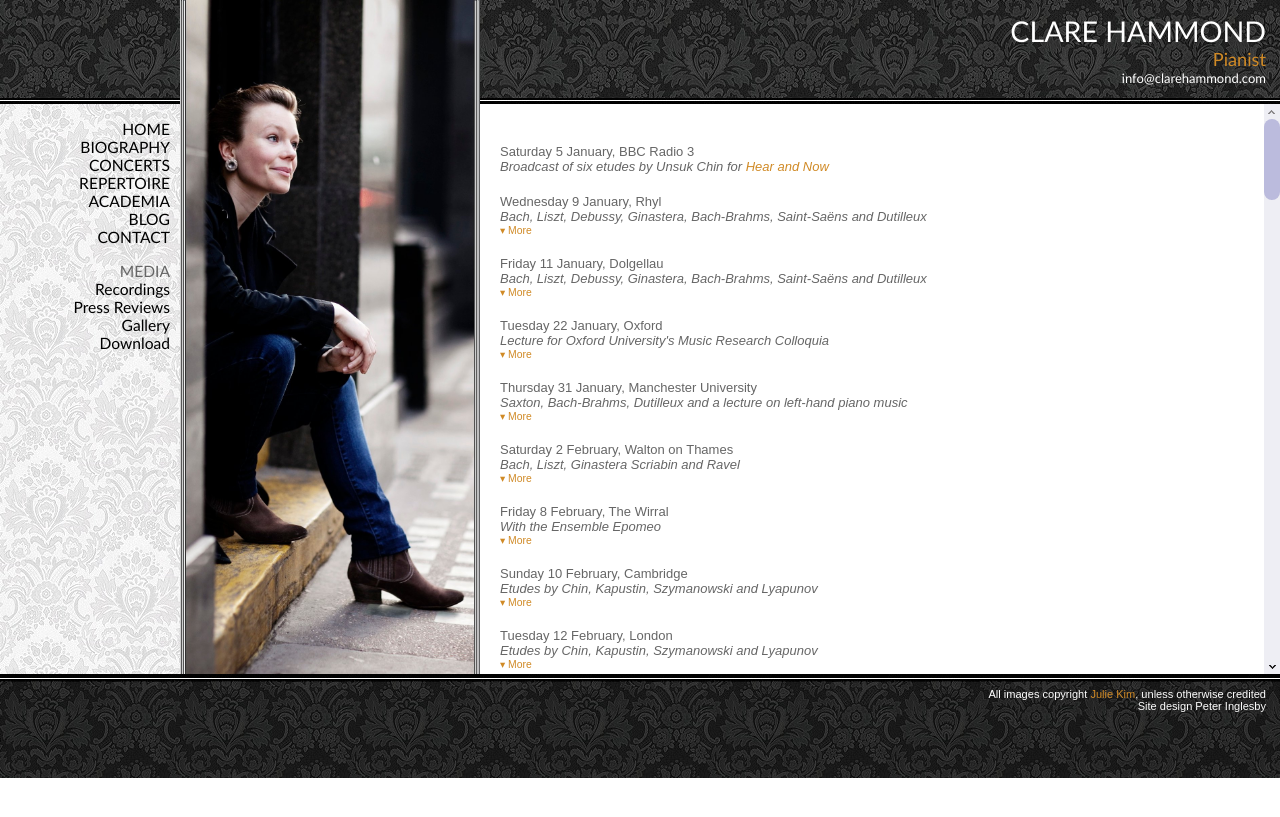
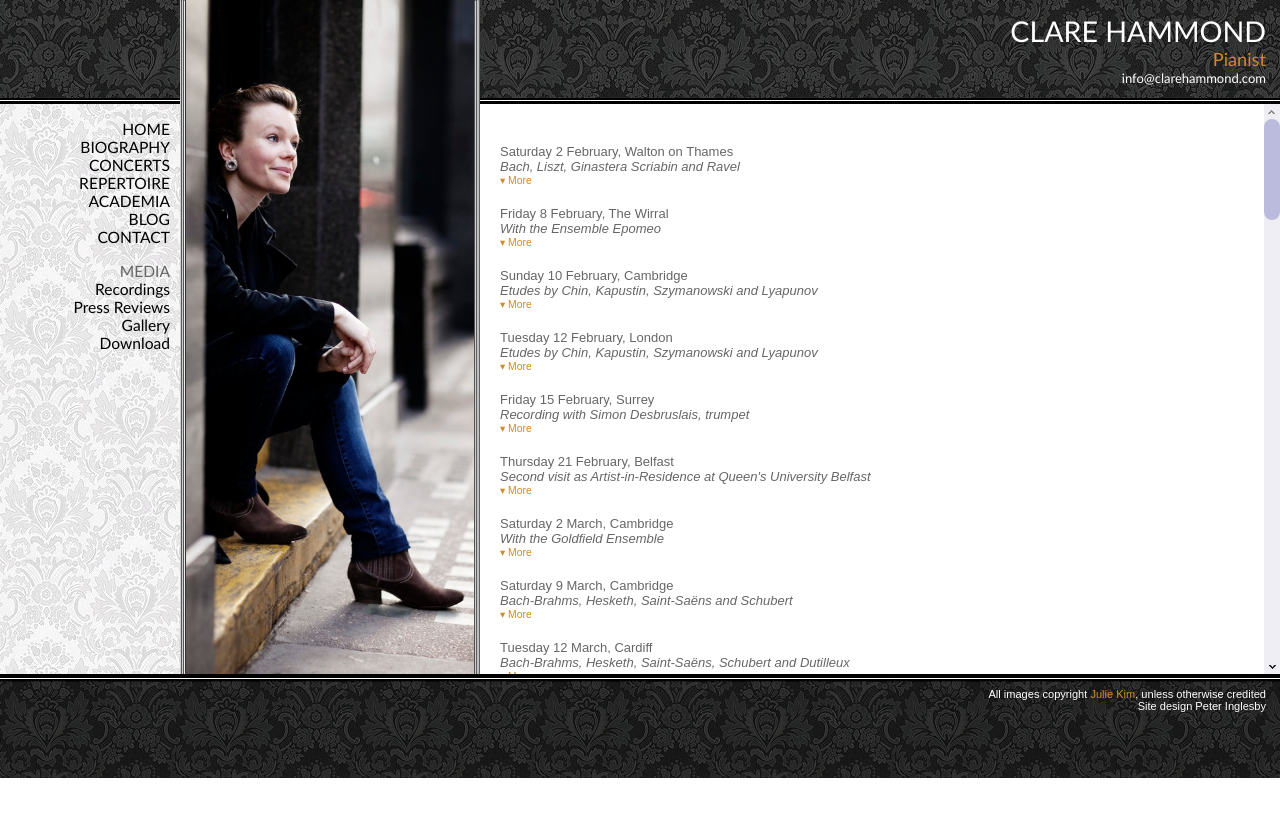
Before and after one commit to hammonc/clarehammond.com, a Jekyll site: the page built from concerts.html, in a window 1280 px wide. Shown: the top 817 px of the page. Built offline with Jekyll 4.4.1, drawn with Linux system fonts in a browser that asks for light colours.

Commit message:
concerts update

```diff
--- a/concerts.html
+++ b/concerts.html
@@ -3,88 +3,7 @@ layout: with-image
 image: concerts.jpg
 ---
 
-<div class="listing">
-  <div class="listing-heading">Saturday 5 January, BBC Radio 3</div>
-  <div class="listing-trailer">Broadcast of six etudes by Unsuk Chin for <a href="http://www.bbc.co.uk/programmes/b006tnsx" target="_blank">Hear and Now</a></div>
-  <div class="listing-details concealed">
-  </div>
-  <div class="listing-details concealed">
-  </div>
-</div>
 
-<div class="listing">
-  <div class="listing-heading">Wednesday 9 January, Rhyl</div>
-  <div class="listing-trailer">Bach, Liszt, Debussy, Ginastera, Bach-Brahms, Saint-Saëns and Dutilleux</div>
-  <div class="listing-details concealed">
-    <p>Bach - Italian Concerto, BWV 971</p>
-    <p>Liszt - Vallée d'Obermann</p>
-    <p>Debussy - Images, Book 1</p>
-    <p>Ginastera - Danzas Argentinas</p>
-    <p>Bach-Brahms - Chaconne in D minor, transcribed for left hand</p>
-    <p>Saint-Saëns - Selection from Etudes for the left hand</p>
-    <p>Dutilleux - Piano Sonata</p>
-  </div>
-  <div class="listing-details concealed">
-    <p>For the <a href="http://www.rhylmusic.com/" target="_blank">Rhyl Music Club</a></p>
-    <p>Tickets £10 on the door or on 01745 353505</p>
-    <p>7.30pm, Rhyl Town Hall, Wellington Road LL18 1AB</p>
-  </div>
-  <span class="more">&#9662; <a href="">More</a></span>
-  <span class="less">&#9652; <a href="">Less</a></span>
-</div>
-
-
-<div class="listing">
-  <div class="listing-heading">Friday 11 January, Dolgellau</div>
-  <div class="listing-trailer">Bach, Liszt, Debussy, Ginastera, Bach-Brahms, Saint-Saëns and Dutilleux</div>
-  <div class="listing-details concealed">
-    <p>Bach - Italian Concerto, BWV 971</p>
-    <p>Liszt - Vallée d'Obermann</p>
-    <p>Debussy - Images, Book 1</p>
-    <p>Ginastera - Danzas Argentinas</p>
-    <p>Bach-Brahms - Chaconne in D minor, transcribed for left hand</p>
-    <p>Saint-Saëns - Selection from Etudes for the left hand</p>
-    <p>Dutilleux - Piano Sonata</p>
-  </div>
-  <div class="listing-details concealed">
-    <p>For the <a href="http://www.dolgellaumusicclub.org.uk/" target="_blank">Dolgellau Music Club</a></p>
-    <p>Tickets £8.50 at the door / free for children, no need to reserve.</p>
-    <p>7.30pm, Coleg Meirion-Dwyfor, Ffordd Ty'n y Coed, Gwynedd LL40 2SW</p>
-  </div>
-  <span class="more">&#9662; <a href="">More</a></span>
-  <span class="less">&#9652; <a href="">Less</a></span>
-</div>
-
-<div class="listing">
-  <div class="listing-heading">Tuesday 22 January, Oxford</div>
-  <div class="listing-trailer">Lecture for Oxford University's Music Research Colloquia</div>
-  <div class="listing-details concealed">
-    <p>'Paul Wittgenstein and the enactment of disability in Britten's Diversions, op. 21'</p>
-  </div>
-  <div class="listing-details concealed">
-    <p>Free entry, no need to reserve tickets.</p>
-    <p>5.15pm, Denis Arnold Hall, Faculty of Music, St Aldates OX1 1DB</p>
-  </div>
-  <span class="more">&#9662; <a href="">More</a></span>
-  <span class="less">&#9652; <a href="">Less</a></span>
-</div>
-
-<div class="listing">
-  <div class="listing-heading">Thursday 31 January, Manchester University</div>
-  <div class="listing-trailer">Saxton, Bach-Brahms, Dutilleux and a lecture on left-hand piano music</div>
-  <div class="listing-details concealed">
-    <p>Saxton - Chacony</p>
-    <p>Bach-Brahms - Chaconne in D minor, transcribed for left hand</p>
-    <p>Dutilleux - Piano Sonata</p>
-    <p>Followed by a lecture at 2.30pm on left-hand piano music with live demonstrations.</p>
-  </div>
-  <div class="listing-details concealed">
-    <p>Free entrance</p>
-    <p>1.10pm, Cosmo Rodewald Hall, Martin Harris Centre for Music & Drama, Bridgeford St (off Oxford Rd), M13 9PL</p>
-  </div>
-  <span class="more">&#9662; <a href="">More</a></span>
-  <span class="less">&#9652; <a href="">Less</a></span>
-</div>
 
 <div class="listing">
   <div class="listing-heading">Saturday 2 February, Walton on Thames</div>
```
Also changed, not shown: other parts of concerts.html (+1 -1 lines).
